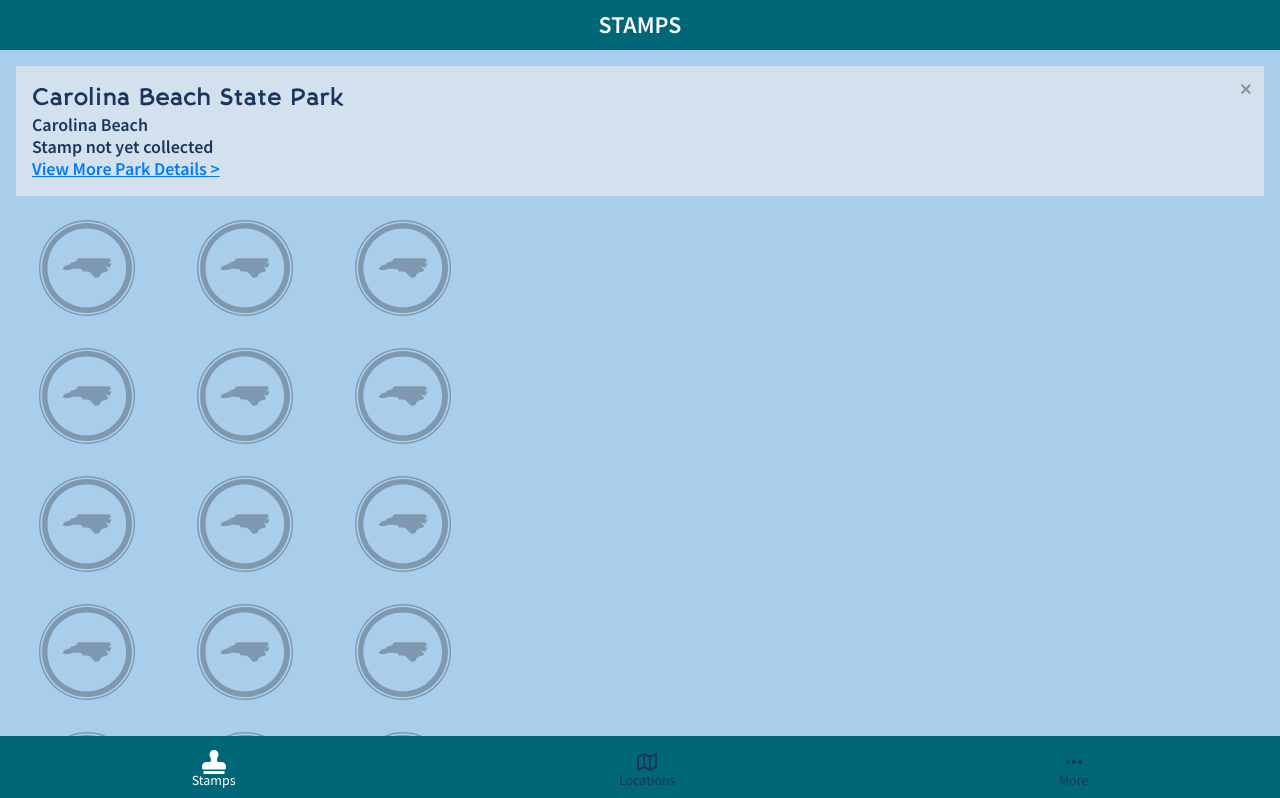
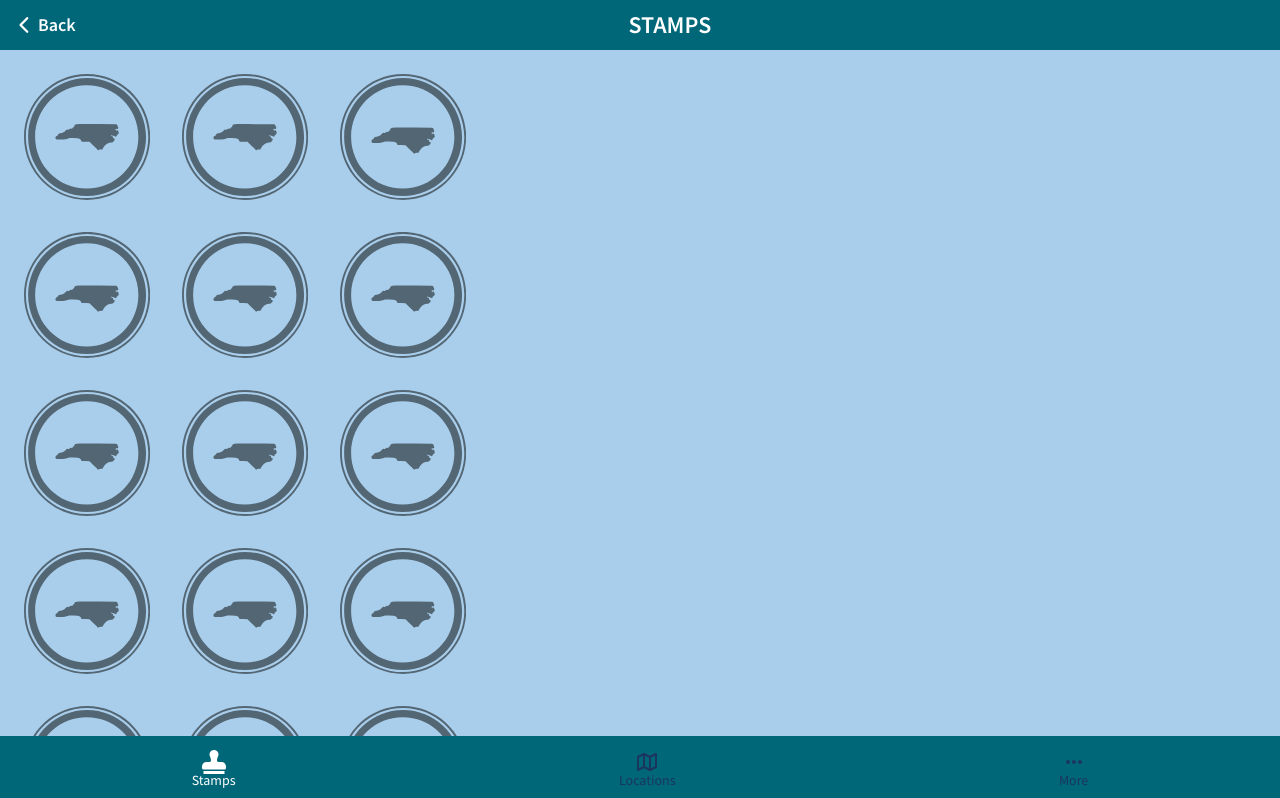
Before and after one commit to jakewelliott/passport-pwa, a React (Vite) app in the folder frontend/: page /stamps in a window 1280 px wide. Shown: the top 798 px of the page. Built offline with nearby package versions, Linux system fonts and the light colour scheme.

Commit message:
[Feature] Migrate locations and stamps to use React Query hooks

```diff
--- a/frontend/src/app/locations/index.tsx
+++ b/frontend/src/app/locations/index.tsx
@@ -1,234 +1,17 @@
 import { Park } from '@/lib/mock/types';
 import ListRow from '@/components/common/list-row';
 import { Link } from 'react-router-dom';
+import { useParks } from '@/hooks/queries/useParks';
+
+const LoadingPlaceholder = () => {
+  // TODO: add a loading placeholder (blank grey boxes)
+  return <div>Loading...</div>;
+};
 
 export default function Locations() {
-  const parks: Park[] = [
-    {
-      name: 'Sample Data',
-      abbreviation: 'ABCD',
-      address: [
-        {
-          name: 'Main Address:',
-          addressLineOne: '1234 Main St',
-          city: 'Raleigh',
-          state: 'NC',
-          zip: '27606',
-        },
-        {
-          name: 'Secondary Address:',
-          addressLineOne: '1234 Main St',
-          city: 'Raleigh',
-          state: 'NC',
-          zip: '27606',
-        },
-      ],
-      coordinates: { latitude: 35.2023, longitude: -78.9761 },
-      phone: '(555) 555-5555',
-      email: 'email@ncparks.gov',
-      website: 'ncparks.gov',
-      stamp: {
-        time: '1/1/25',
-        method: 'manual',
-      },
-      bucketList: {
-        text: 'random bucket list item',
-        status: false,
-      },
-      established: '2003',
-      landmark: 'My House',
-      youCanFind: 'My items',
-      trails: 'The driveway',
-      parkIcons: ['Paddling-Red.svg', 'RVCamping-Green.svg', 'Playground-Blue.svg'],
-      parkPhotos: [
-        { url: './photos/CABE.jpg' },
-        { url: './photos/CACR.jpg' },
-        { url: './photos/CACR.jpg' },
-        { url: './photos/CACR.jpg' },
-        { url: './photos/CACR.jpg' },
-        { url: './photos/CACR.jpg' },
-        { url: './photos/CACR.jpg' },
-        { url: './photos/CACR.jpg' },
-        { url: './photos/CACR.jpg' },
-        { url: './photos/CACR.jpg' },
-        { url: './photos/CACR.jpg' },
-        { url: './photos/CACR.jpg' },
-        { url: './photos/CACR.jpg' },
-        { url: './photos/CACR.jpg' },
-        { url: './photos/CACR.jpg' },
-        { url: './photos/CACR.jpg' },
-      ],
-      parkNotes: '',
-    },
-    {
-      name: 'Sample Data',
-      abbreviation: 'ABCD',
-      address: [
-        {
-          name: 'Main Address:',
-          addressLineOne: '1234 Main St',
-          city: 'Raleigh',
-          state: 'NC',
-          zip: '27606',
-        },
-        {
-          name: 'Secondary Address:',
-          addressLineOne: '1234 Main St',
-          city: 'Raleigh',
-          state: 'NC',
-          zip: '27606',
-        },
-      ],
-      coordinates: { latitude: 35.2023, longitude: -78.9761 },
-      phone: '(555) 555-5555',
-      email: 'email@ncparks.gov',
-      website: 'ncparks.gov',
-      stamp: {
-        time: '1/1/25',
-        method: 'manual',
-      },
-      bucketList: {
-        text: 'random bucket list item',
-        status: false,
-      },
-      established: '2003',
-      landmark: 'My House',
-      youCanFind: 'My items',
-      trails: 'The driveway',
-      parkIcons: ['Paddling-Red.svg', 'RVCamping-Green.svg', 'Playground-Blue.svg'],
-      parkPhotos: [
-        { url: './photos/CABE.jpg' },
-        { url: './photos/CACR.jpg' },
-        { url: './photos/CACR.jpg' },
-        { url: './photos/CACR.jpg' },
-        { url: './photos/CACR.jpg' },
-        { url: './photos/CACR.jpg' },
-        { url: './photos/CACR.jpg' },
-        { url: './photos/CACR.jpg' },
-        { url: './photos/CACR.jpg' },
-        { url: './photos/CACR.jpg' },
-        { url: './photos/CACR.jpg' },
-        { url: './photos/CACR.jpg' },
-        { url: './photos/CACR.jpg' },
-        { url: './photos/CACR.jpg' },
-        { url: './photos/CACR.jpg' },
-        { url: './photos/CACR.jpg' },
-      ],
-      parkNotes: '',
-    },
-    {
-      name: 'Sample Data',
-      abbreviation: 'ABCD',
-      address: [
-        {
-          name: 'Main Address:',
-          addressLineOne: '1234 Main St',
-          city: 'Raleigh',
-          state: 'NC',
-          zip: '27606',
-        },
-        {
-          name: 'Secondary Address:',
-          addressLineOne: '1234 Main St',
-          city: 'Raleigh',
-          state: 'NC',
-          zip: '27606',
-        },
-      ],
-      coordinates: { latitude: 35.2023, longitude: -78.9761 },
-      phone: '(555) 555-5555',
-      email: 'email@ncparks.gov',
-      website: 'ncparks.gov',
-      stamp: {
-        time: '1/1/25',
-        method: 'manual',
-      },
-      bucketList: {
-        text: 'random bucket list item',
-        status: false,
-      },
-      established: '2003',
-      landmark: 'My House',
-      youCanFind: 'My items',
-      trails: 'The driveway',
-      parkIcons: ['Paddling-Red.svg', 'RVCamping-Green.svg', 'Playground-Blue.svg'],
-      parkPhotos: [
-        { url: './photos/CABE.jpg' },
-        { url: './photos/CACR.jpg' },
-        { url: './photos/CACR.jpg' },
-        { url: './photos/CACR.jpg' },
-        { url: './photos/CACR.jpg' },
-        { url: './photos/CACR.jpg' },
-        { url: './photos/CACR.jpg' },
-        { url: './photos/CACR.jpg' },
-        { url: './photos/CACR.jpg' },
-        { url: './photos/CACR.jpg' },
-        { url: './photos/CACR.jpg' },
-        { url: './photos/CACR.jpg' },
-        { url: './photos/CACR.jpg' },
-        { url: './photos/CACR.jpg' },
-        { url: './photos/CACR.jpg' },
-        { url: './photos/CACR.jpg' },
-      ],
-      parkNotes: '',
-    },
-    {
-      name: 'Sample Data',
-      abbreviation: 'ABCD',
-      address: [
-        {
-          name: 'Main Address:',
-          addressLineOne: '1234 Main St',
-          city: 'Raleigh',
-          state: 'NC',
-          zip: '27606',
-        },
-        {
-          name: 'Secondary Address:',
-          addressLineOne: '1234 Main St',
-          city: 'Raleigh',
-          state: 'NC',
-          zip: '27606',
-        },
-      ],
-      coordinates: { latitude: 35.2023, longitude: -78.9761 },
-      phone: '(555) 555-5555',
-      email: 'email@ncparks.gov',
-      website: 'ncparks.gov',
-      stamp: {
-        time: '1/1/25',
-        method: 'manual',
-      },
-      bucketList: {
-        text: 'random bucket list item',
-        status: false,
-      },
-      established: '2003',
-      landmark: 'My House',
-      youCanFind: 'My items',
-      trails: 'The driveway',
-      parkIcons: ['Paddling-Red.svg', 'RVCamping-Green.svg', 'Playground-Blue.svg'],
-      parkPhotos: [
-        { url: './photos/CABE.jpg' },
-        { url: './photos/CACR.jpg' },
-        { url: './photos/CACR.jpg' },
-        { url: './photos/CACR.jpg' },
-        { url: './photos/CACR.jpg' },
-        { url: './photos/CACR.jpg' },
-        { url: './photos/CACR.jpg' },
-        { url: './photos/CACR.jpg' },
-        { url: './photos/CACR.jpg' },
-        { url: './photos/CACR.jpg' },
-        { url: './photos/CACR.jpg' },
-        { url: './photos/CACR.jpg' },
-        { url: './photos/CACR.jpg' },
-        { url: './photos/CACR.jpg' },
-        { url: './photos/CACR.jpg' },
-        { url: './photos/CACR.jpg' },
-      ],
-      parkNotes: '',
-    },
-  ];
+  const { data: parks, isLoading } = useParks();
+
+  if (isLoading || !parks) return <LoadingPlaceholder />;
 
   return (
     <>
@@ -241,7 +24,7 @@
             <ListRow>
               <div className='flex flex-col gap-1'>
                 <h3>{park.name}</h3>
-                <p>{park.address[0].city}, NC</p>
+                <p>{park.address.city}, NC</p>
               </div>
             </ListRow>
           </Link>
--- a/frontend/src/app/locations/location-detail.tsx
+++ b/frontend/src/app/locations/location-detail.tsx
@@ -7,68 +7,19 @@
 import { LocationNotes } from '@/components/tabs/locations/notes-tab';
 import type { Park } from '@/lib/mock/types';
 import { useParams, useSearchParams } from 'react-router-dom';
+import { usePark } from '@/hooks/queries/useParks';
+
+const LoadingPlaceholder = () => {
+  // TODO: add a loading placeholder (blank grey boxes)
+  return <div>Loading...</div>;
+};
 
 export default function LocationDetail() {
   const [searchParams] = useSearchParams();
   const [choice, setChoice] = useState(0);
-  const [park, setPark] = useState<Park>({
-    abbreviation: 'CABE',
-    name: 'Sample Data',
-    address: {
-      description: 'Main Address:',
-      addressLineOne: '1234 Main St',
-      city: 'Raleigh',
-      state: 'NC',
-      zip: '27606',
-    },
-    additionalAddress: [
-      {
-        description: 'Secondary Address:',
-        addressLineOne: '1234 Main St',
-        city: 'Raleigh',
-        state: 'NC',
-        zip: '27606',
-      },
-    ],
-    coordinates: { latitude: 35.2023, longitude: -78.9761 },
-    phone: '(555) 555-5555',
-    email: 'email@ncparks.gov',
-    website: 'ncparks.gov',
-    stamp: {
-      time: '1/1/25',
-      method: 'manual',
-    },
-    bucketList: {
-      text: 'random bucket list item',
-      status: false,
-    },
-    established: '2003',
-    landmark: 'My House',
-    youCanFind: 'My items',
-    trails: ['The driveway'],
-    parkIcons: ['Paddling-Red.svg', 'RVCamping-Green.svg', 'Playground-Blue.svg'],
-    parkPhotos: [
-      { url: '/photos/CABE.jpg' },
-      { url: '/photos/CACR.jpg' },
-      { url: '/photos/CACR.jpg' },
-      { url: '/photos/CACR.jpg' },
-      { url: '/photos/CACR.jpg' },
-      { url: '/photos/CACR.jpg' },
-      { url: '/photos/CACR.jpg' },
-      { url: '/photos/CACR.jpg' },
-      { url: '/photos/CACR.jpg' },
-      { url: '/photos/CACR.jpg' },
-      { url: '/photos/CACR.jpg' },
-      { url: '/photos/CACR.jpg' },
-      { url: '/photos/CACR.jpg' },
-      { url: '/photos/CACR.jpg' },
-      { url: '/photos/CACR.jpg' },
-      { url: '/photos/CACR.jpg' },
-    ],
-    parkNotes: '',
+  const { data: park, isLoading } = usePark(params.code);
 
-    city: 'Raleigh',
-  });
+  if (isLoading || !park) return <LoadingPlaceholder />;
 
   useEffect(() => {
     // Handle the tab query parameter
--- a/frontend/src/components/layout/header.tsx
+++ b/frontend/src/components/layout/header.tsx
@@ -1,28 +1,29 @@
 import { useNavigate, useLocation } from 'react-router-dom';
 import { FaChevronLeft } from 'react-icons/fa6';
 
+const topLevelCheck = (path: string) => path.split('/').length < 2;
+
+const BackButton = ({ hidden }: { hidden: boolean }) => {
+  const navigate = useNavigate();
+  if (hidden) return null;
+  return (
+    <button onClick={() => navigate(-1)} className='flex items-center text-system_white' type='button'>
+      <FaChevronLeft className='mr-1' />
+      <span>Back</span>
+    </button>
+  );
+};
+
 const Header = () => {
-  const navigate = useNavigate();
   const location = useLocation();
-  // TODO: bruh
-  const canGoBack =
-    location.pathname !== '/' &&
-    location.pathname !== '/stamps' &&
-    location.pathname !== '/more' &&
-    location.pathname !== '/locations';
+  const isTopLevel = topLevelCheck(location.pathname);
+  const locationName = location.pathname.split('/').pop()?.toUpperCase();
 
   return (
     <div className='sticky top-0 right-0 left-0' style={{ zIndex: 9999 }}>
       <header className='flex items-center justify-between bg-secondary_darkteal p-4' style={{ height: '50px' }}>
-        <div>
-          {canGoBack && (
-            <button onClick={() => navigate(-1)} className='flex items-center text-system_white' type='button'>
-              <FaChevronLeft className='mr-1' />
-              <span>Back</span>
-            </button>
-          )}
-        </div>
-        <h4 className='text-system_white'>{location.pathname.split('/').pop()?.toUpperCase()}</h4>
+        <BackButton hidden={isTopLevel} />
+        <h4 className='text-system_white'>{locationName}</h4>
         <div />
       </header>
     </div>
--- a/frontend/src/components/splash-screen.tsx
+++ b/frontend/src/components/splash-screen.tsx
@@ -32,10 +32,12 @@
 export function SplashScreenWrapper(props: React.PropsWithChildren) {
   const [loading, setLoading] = useState(true);
 
+  console.log('SS: ', loading);
+
   useEffect(() => {
     const timer = setTimeout(() => {
       setLoading(false);
-    }, 2000);
+    }, 500);
 
     return () => clearTimeout(timer);
   }, []);
--- a/frontend/src/components/tabs/stamps/stamps-overview.tsx
+++ b/frontend/src/components/tabs/stamps/stamps-overview.tsx
@@ -1,12 +1,11 @@
 import { useMemo, useState } from 'react';
-import { userStamps } from '@/lib/mock/user';
 import { StampDetails } from './stamp-details';
-import type { UserStamp, Park } from '@/lib/mock/types';
-import parks from '@/lib/mock/parks';
-import { stampSVG } from '@/lib/strings';
+import type { Park } from '@/lib/mock/types';
+import { useParks } from '@/hooks/queries/useParks';
 
-const isAchieved = (code: string) => userStamps.some((stamp: UserStamp) => stamp.code === code);
+// TODO: fix scrolling bug when selecting stamp in last row
 
+const isVisited = (code: string) => !code && false;
 const sortByName = (a: Park, b: Park) => a.name.localeCompare(b.name);
 
 const GRID_COLS = {
@@ -16,17 +15,32 @@
   lg: 8,
 } as const;
 
+const Stamp = ({ code, handleClick, greyed }: { code: string; handleClick: () => void; greyed: boolean }) => {
+  return (
+    <button onClick={handleClick} className='flex items-center justify-center p-2' type='button'>
+      <img
+        src={`/stamps/${code}.svg`}
+        alt={`${code} - ${greyed ? 'greyed out' : 'achieved'}`}
+        className={greyed ? 'opacity-50 grayscale' : ''}
+      />
+    </button>
+  );
+};
+
 // TODO: make this use a query instead of directly accessing dummy data
 export const StampsOverview = () => {
-  const [selectedPark, setSelectedPark] = useState<Park | null>(null);
+  const [selectedIndex, setSelectedIndex] = useState<number | null>(null);
 
+  const { data: parks, isLoading } = useParks();
+
+  // TODO: toggle sort a/z, date visited,
   const sortedParks: Park[] = useMemo(() => {
-    const achieved = parks.filter((park) => isAchieved(park.abbreviation)).sort(sortByName);
+    const achieved = parks?.filter((park) => isVisited(park.abbreviation)).sort(sortByName) || [];
+    const notAchieved = parks?.filter((park) => !isVisited(park.abbreviation)).sort(sortByName) || [];
+    return [...achieved, ...notAchieved];
+  }, [parks]);
 
-    const notAchieved = parks.filter((park) => !isAchieved(park.abbreviation)).sort(sortByName);
-
-    return [...achieved, ...notAchieved];
-  }, []);
+  console.log(sortedParks);
 
   const rows = useMemo(() => {
     return sortedParks.reduce((acc: Park[][], park, index) => {
@@ -37,41 +51,36 @@
     }, []);
   }, [sortedParks]);
 
-  const renderParkButton = (park: Park) => (
-    <button
-      key={park.abbreviation}
-      onClick={() => setSelectedPark(park)}
-      className='flex items-center justify-center p-2'
-      type='button'
-    >
-      <img
-        className={`h-24 min-h-[6rem] w-24 min-w-[6rem] object-contain transition-opacity ${
-          isAchieved(park.abbreviation) ? 'opacity-100' : 'opacity-25'
-        }`}
-        src={stampSVG('CABE')}
-        alt={`${park.name} stamp`}
-      />
-    </button>
-  );
-
   const shouldShowDetails = (rowIndex: number) => {
-    if (!selectedPark) return false;
-    const parkIndex = sortedParks.indexOf(selectedPark);
+    if (selectedIndex === null) return false;
+    const parkIndex = selectedIndex;
     return parkIndex >= rowIndex * GRID_COLS.default && parkIndex < (rowIndex + 1) * GRID_COLS.default;
   };
+
+  // TODO: add a loading state, its down here b/c rules of hooks
+  if (isLoading) return <div>Loading...</div>;
 
   return (
     <div className='mx-auto my-4'>
       <div className='grid gap-4 px-4'>
-        <StampDetails code={selectedPark?.abbreviation || 'CABE'} handleClose={() => setSelectedPark(null)} />
         {rows.map((row, rowIndex) => (
           <div key={`row-${rowIndex}`}>
             <div className='grid grid-cols-3 gap-4 sm:grid-cols-5 md:grid-cols-6 lg:grid-cols-8'>
-              {row.map(renderParkButton)}
+              {row.map((park, i) => (
+                <Stamp
+                  key={park.abbreviation}
+                  code={park.abbreviation}
+                  greyed={!isVisited(park.abbreviation)}
+                  handleClick={() => setSelectedIndex(rowIndex * GRID_COLS.default + i)}
+                />
+              ))}
             </div>
-            {shouldShowDetails(rowIndex) && selectedPark && (
+            {shouldShowDetails(rowIndex) && sortedParks[selectedIndex || 0] && (
               <div className='mt-4'>
-                <StampDetails code={selectedPark.abbreviation} handleClose={() => setSelectedPark(null)} />
+                <StampDetails
+                  code={sortedParks[selectedIndex || 0].abbreviation}
+                  handleClose={() => setSelectedIndex(null)}
+                />
               </div>
             )}
           </div>
--- a/frontend/src/lib/mock/parks.json
+++ b/frontend/src/lib/mock/parks.json
@@ -1,212 +1,254 @@
 [
   {
-    "code": "CABE",
+    "abbreviation": "CABE",
     "name": "Carolina Beach State Park",
+    "slug": "carolina-beach",
     "city": "Carolina Beach"
   },
   {
-    "code": "CACR",
+    "abbreviation": "CACR",
     "name": "Carvers Creek State Park",
+    "slug": "carvers-creek",
     "city": "Spring Lake"
   },
   {
-    "code": "CHRO",
+    "abbreviation": "CHRO",
     "name": "Chimney Rock State Park",
+    "slug": "chimney-rock",
     "city": "Chimney Rock"
   },
   {
-    "code": "CLNE",
+    "abbreviation": "CLNE",
     "name": "Cliffs of the Neuse State Park",
+    "slug": "cliffs-of-the-neuse",
     "city": "Seven Springs"
   },
   {
-    "code": "CRMO",
+    "abbreviation": "CRMO",
     "name": "Crowders Mountain State Park",
+    "slug": "crowders-mountain",
     "city": "Kings Mountain"
   },
   {
-    "code": "DISW",
+    "abbreviation": "DISW",
     "name": "Dismal Swamp State Park",
+    "slug": "dismal-swamp",
     "city": "South Mills"
   },
   {
-    "code": "ELKN",
+    "abbreviation": "ELKN",
     "name": "Elk Knob State Park",
+    "slug": "elk-knob",
     "city": "Todd"
   },
   {
-    "code": "ENRI",
+    "abbreviation": "ENRI",
     "name": "Eno River State Park",
+    "slug": "eno-river",
     "city": "Durham"
   },
   {
-    "code": "FALA",
+    "abbreviation": "FALA",
     "name": "Falls Lake State Recreation Area",
+    "slug": "falls-lake",
     "city": "Wake Forest"
   },
   {
-    "code": "FOFI",
+    "abbreviation": "FOFI",
     "name": "Fort Fisher State Recreation Area",
+    "slug": "fort-fisher",
     "city": "Kure Beach"
   },
   {
-    "code": "FOMA",
+    "abbreviation": "FOMA",
     "name": "Fort Macon State Park",
+    "slug": "fort-macon",
     "city": "Atlantic Beach"
   },
   {
-    "code": "GOCR",
+    "abbreviation": "GOCR",
     "name": "Goose Creek State Park",
+    "slug": "goose-creek",
     "city": "Washington"
   },
   {
-    "code": "GORG",
+    "abbreviation": "GORG",
     "name": "Gorges State Park",
+    "slug": "gorges",
     "city": "Sapphire"
   },
   {
-    "code": "GRMO",
+    "abbreviation": "GRMO",
     "name": "Grandfather Mountain State Park",
+    "slug": "grandfather-mountain",
     "city": "Banner Elk"
   },
   {
-    "code": "HABE",
+    "abbreviation": "HABE",
     "name": "Hammocks Beach State Park",
+    "slug": "hammocks-beach",
     "city": "Swansboro"
   },
   {
-    "code": "HARO",
+    "abbreviation": "HARO",
     "name": "Hanging Rock State Park",
+    "slug": "hanging-rock",
     "city": "Danbury"
   },
   {
-    "code": "HARI",
+    "abbreviation": "HARI",
     "name": "Haw River State Park",
+    "slug": "haw-river",
     "city": "Browns Summit"
   },
   {
-    "code": "JORI",
+    "abbreviation": "JORI",
     "name": "Jockey's Ridge State Park",
+    "slug": "jockey's-ridge",
     "city": "Nags Head"
   },
   {
-    "code": "JONE",
+    "abbreviation": "JONE",
     "name": "Jones Lake State Park",
+    "slug": "jones-lake",
     "city": "Elizabethtown"
   },
   {
-    "code": "JORD",
+    "abbreviation": "JORD",
     "name": "Jordan Lake State Recreation Area",
+    "slug": "jordan-lake",
     "city": "Apex"
   },
   {
-    "code": "KELA",
+    "abbreviation": "KELA",
     "name": "Kerr Lake State Recreation Area",
+    "slug": "kerr-lake",
     "city": "Henderson"
   },
   {
-    "code": "LAJA",
+    "abbreviation": "LAJA",
     "name": "Lake James State Park",
+    "slug": "lake-james",
     "city": "Nebo"
   },
   {
-    "code": "LANO",
+    "abbreviation": "LANO",
     "name": "Lake Norman State Park",
+    "slug": "lake-norman",
     "city": "Troutman"
   },
   {
-    "code": "LAWA",
+    "abbreviation": "LAWA",
     "name": "Lake Waccamaw State Park",
+    "slug": "lake-waccamaw",
     "city": "Lake Waccamaw"
   },
   {
-    "code": "LURI",
+    "abbreviation": "LURI",
     "name": "Lumber River State Park",
+    "slug": "lumber-river",
     "city": "Orrum"
   },
   {
-    "code": "MARI",
+    "abbreviation": "MARI",
     "name": "Mayo River State Park",
+    "slug": "mayo-river",
     "city": "Mayodan"
   },
   {
-    "code": "MEMO",
+    "abbreviation": "MEMO",
     "name": "Medoc Mountain State Park",
+    "slug": "medoc-mountain",
     "city": "Hollister"
   },
   {
-    "code": "MEMI",
+    "abbreviation": "MEMI",
     "name": "Merchants Millpond State Park",
+    "slug": "merchants-millpond",
     "city": "Gatesville"
   },
   {
-    "code": "MOMO",
+    "abbreviation": "MOMO",
     "name": "Morrow Mountain State Park",
+    "slug": "morrow-mountain",
     "city": "Albemarle"
   },
   {
-    "code": "MOJE",
+    "abbreviation": "MOJE",
     "name": "Mount Jefferson State Natural Area",
+    "slug": "mount-jefferson",
     "city": "West Jefferson"
   },
   {
-    "code": "MOMI",
+    "abbreviation": "MOMI",
     "name": "Mount Mitchell State Park",
+    "slug": "mount-mitchell",
     "city": "Burnsville"
   },
   {
-    "code": "NERI",
+    "abbreviation": "NERI",
     "name": "New River State Park",
+    "slug": "new-river",
     "city": "Laurel Springs"
   },
   {
-    "code": "OCMO",
+    "abbreviation": "OCMO",
     "name": "Occoneechee Mountain State Natural Area",
+    "slug": "occoneechee-mountain",
     "city": "Hillsborough"
   },
   {
-    "code": "PETT",
+    "abbreviation": "PETT",
     "name": "Pettigrew State Park",
+    "slug": "pettigrew",
     "city": "Creswell"
   },
   {
-    "code": "PIMO",
+    "abbreviation": "PIMO",
     "name": "Pilot Mountain State Park",
+    "slug": "pilot-mountain",
     "city": "Pinnacle"
   },
   {
-    "code": "RARO",
+    "abbreviation": "RARO",
     "name": "Raven Rock State Park",
+    "slug": "raven-rock",
     "city": "Lillington"
   },
   {
-    "code": "REMO",
+    "abbreviation": "REMO",
     "name": "Rendezvous Mountain",
+    "slug": "rendezvous-mountain",
     "city": "Purlear"
   },
   {
-    "code": "SILA",
+    "abbreviation": "SILA",
     "name": "Singletary Lake State Park",
+    "slug": "singletary-lake",
     "city": "Kelly"
   },
   {
-    "code": "SOMO",
+    "abbreviation": "SOMO",
     "name": "South Mountains State Park",
+    "slug": "south-mountains",
     "city": "Connelly Springs"
   },
   {
-    "code": "STMO",
+    "abbreviation": "STMO",
     "name": "Stone Mountain State Park",
+    "slug": "stone-mountain",
     "city": "Roaring Gap"
   },
   {
-    "code": "WEWO",
+    "abbreviation": "WEWO",
     "name": "Weymouth Woods Sandhills Nature Preserve",
+    "slug": "weymouth-woods",
     "city": "Southern Pines"
   },
   {
-    "code": "WIUM",
+    "abbreviation": "WIUM",
     "name": "William B. Umstead State Park",
+    "slug": "william-b-umstead",
     "city": "Raleigh"
   }
 ]
--- a/frontend/src/lib/mock/parks.ts
+++ b/frontend/src/lib/mock/parks.ts
@@ -3,7 +3,8 @@
 import dummyMapper from '../dummy-mapper';
 
 const dummy: Park = {
-  abbreviation: 'CABE',
+  abbreviation: 'DUMM',
+  slug: 'foobar',
   name: 'Foobar Park',
   city: 'Foobar City',
   address: {
@@ -23,4 +24,4 @@
   parkNotes: 'Not a real park',
 };
 
-export default parksJson.map(dummyMapper(dummy));
+export default parksJson.map(dummyMapper<Park>(dummy));
--- a/frontend/src/lib/mock/types.ts
+++ b/frontend/src/lib/mock/types.ts
@@ -39,6 +39,7 @@
 }
 
 export interface Park {
+  slug: string;
   abbreviation: ParkAbbreviation;
   name: string;
   city: string;
--- a/frontend/src/lib/strings.ts
+++ /dev/null
@@ -1,3 +0,0 @@
-import type { ParkAbbreviation } from '@/lib/mock/types';
-
-export const stampSVG = (code: ParkAbbreviation) => `/public/stamps/${code}.svg`;
```
